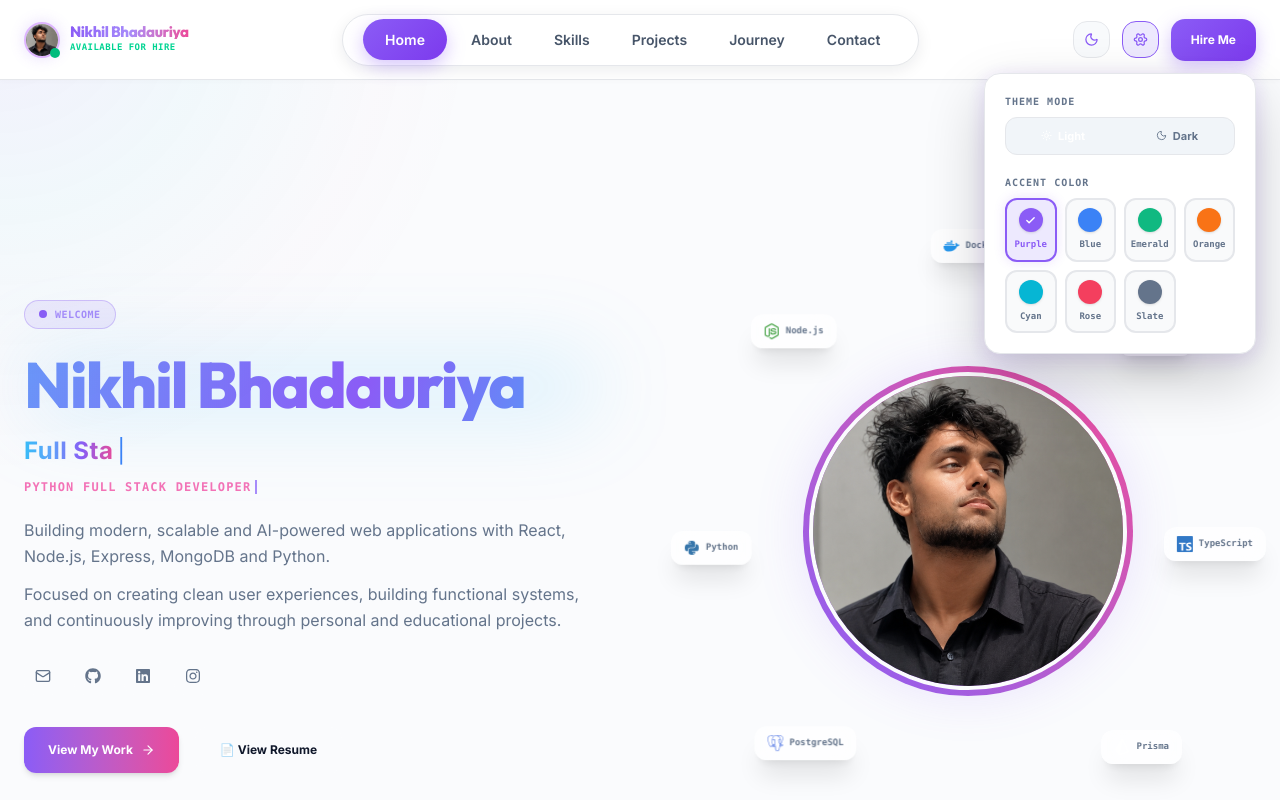
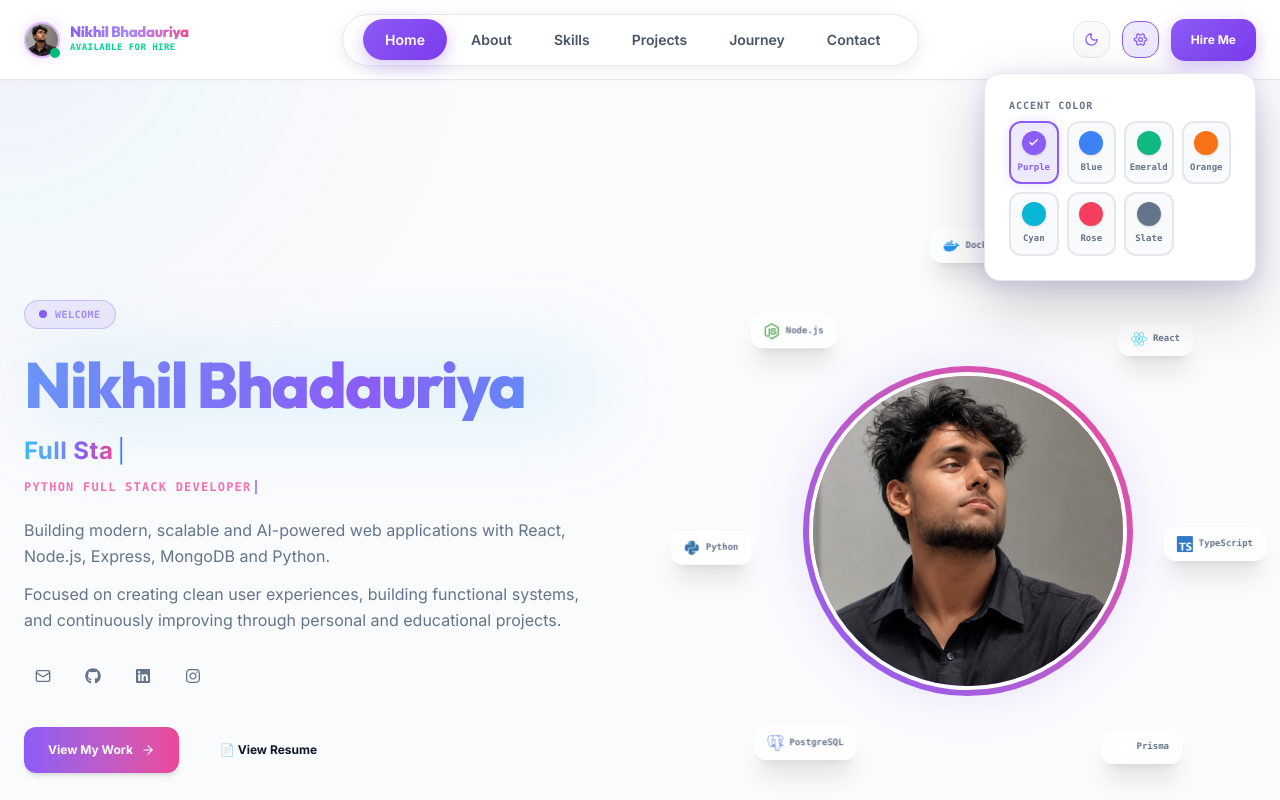
Before and after one commit to Nikhil-beep25/Nikhil-Portfolio, a React (Vite) app: page / in a window 1280 px wide. Both pictures are taken after a click on the button 1140 px from the left and 39 px from the top of the page. Shown: the top 800 px of the page. Built offline with nearby package versions, Linux system fonts and the light colour scheme.

Commit message:
Update settings panel and remove theme mode

```diff
--- a/src/components/Navbar.tsx
+++ b/src/components/Navbar.tsx
@@ -150,40 +150,6 @@ export default function Navbar() {
   /** Shared theme-selector panel */
   const ThemePanel = () => (
     <div>
-      <p className="text-[10px] uppercase tracking-widest font-bold font-mono mb-2"
-         style={{ color: isDark ? '#94A3B8' : '#64748B' }}>
-        Theme Mode
-      </p>
-      <div className="grid grid-cols-2 gap-1 rounded-xl p-0.5 mb-5"
-           style={{ background: isDark ? '#1E293B' : '#F1F5F9', border: `1px solid ${panelBorder}` }}>
-        {(['light', 'dark'] as const).map((m) => {
-          const sel = themeMode === m;
-          return (
-            <motion.button
-              key={m}
-              onClick={() => setThemeMode(m)}
-              className="relative py-2 px-3 rounded-[10px] text-[11px] font-bold capitalize flex items-center justify-center gap-1.5 cursor-pointer overflow-hidden"
-              style={{ color: sel ? '#ffffff' : (isDark ? '#94A3B8' : '#64748B') }}
-              whileTap={{ scale: 0.95 }}
-              transition={{ duration: 0.15 }}
-            >
-              {sel && (
-                <motion.span
-                  layoutId="themeModeSelected"
-                  className="absolute inset-0 rounded-[10px]"
-                  style={{ background: accent.primary }}
-                  transition={{ type: 'spring', stiffness: 400, damping: 30 }}
-                />
-              )}
-              <span className="relative z-10 flex items-center gap-1.5">
-                {m === 'light' ? <Sun size={11} /> : <Moon size={11} />}
-                {m}
-              </span>
-            </motion.button>
-          );
-        })}
-      </div>
-
       <p className="text-[10px] uppercase tracking-widest font-bold font-mono mb-2"
          style={{ color: isDark ? '#94A3B8' : '#64748B' }}>
         Accent Color
@@ -359,7 +325,7 @@ export default function Navbar() {
           <AnimatePresence>
             {customizerOpen && (
               <motion.div
-                className="absolute right-0 top-full mt-3 w-[272px] p-5 rounded-2xl z-50"
+                className="absolute right-0 top-full mt-3 w-[272px] p-6 rounded-2xl z-50"
                 style={{
                   background: panelBg,
                   border:     `1px solid ${panelBorder}`,
@@ -432,7 +398,7 @@ export default function Navbar() {
       <AnimatePresence>
         {customizerOpen && (
           <motion.div
-            className="absolute left-1/2 -translate-x-1/2 top-full mt-3 w-[90%] max-w-sm p-5 rounded-2xl z-50 text-left pointer-events-auto lg:hidden"
+            className="absolute left-1/2 -translate-x-1/2 top-full mt-3 w-[90%] max-w-sm p-6 rounded-2xl z-50 text-left pointer-events-auto lg:hidden"
             style={{
               background: panelBg,
               border:     `1px solid ${panelBorder}`,
```
